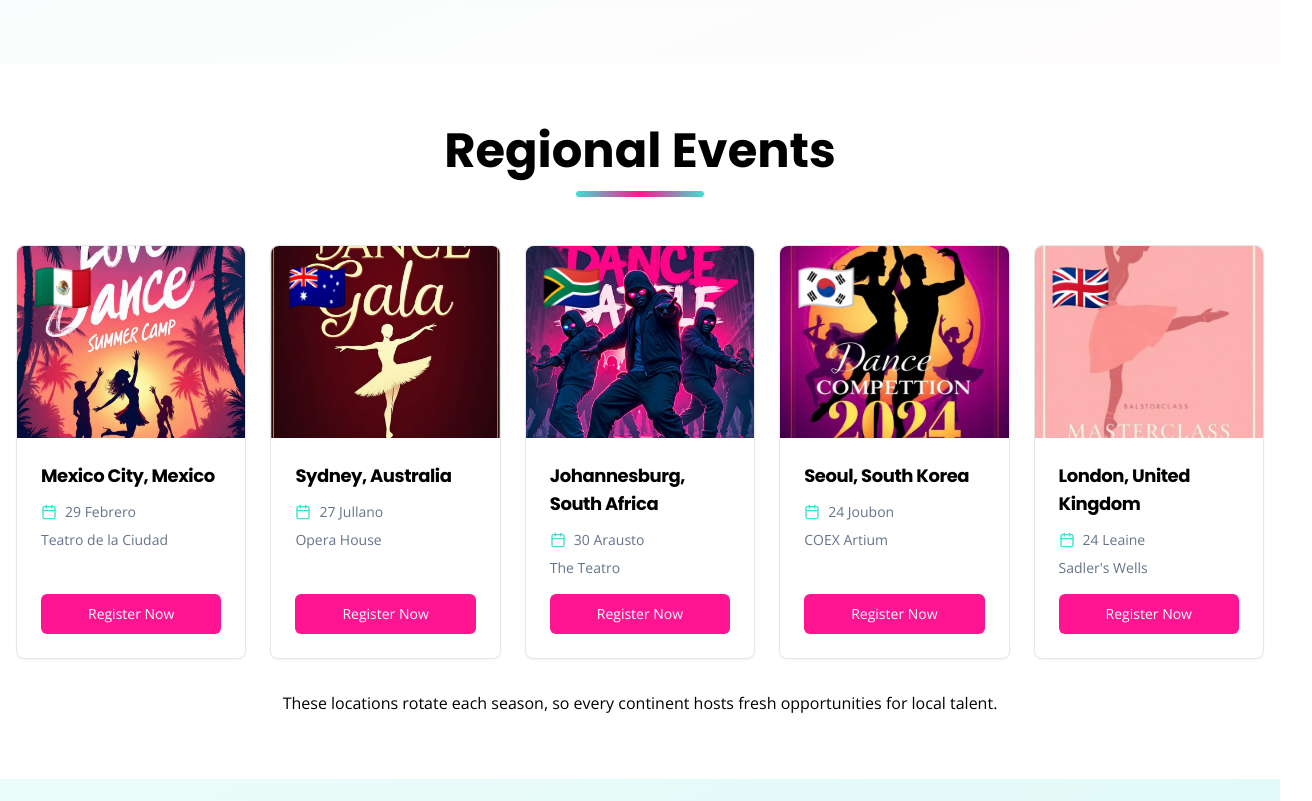
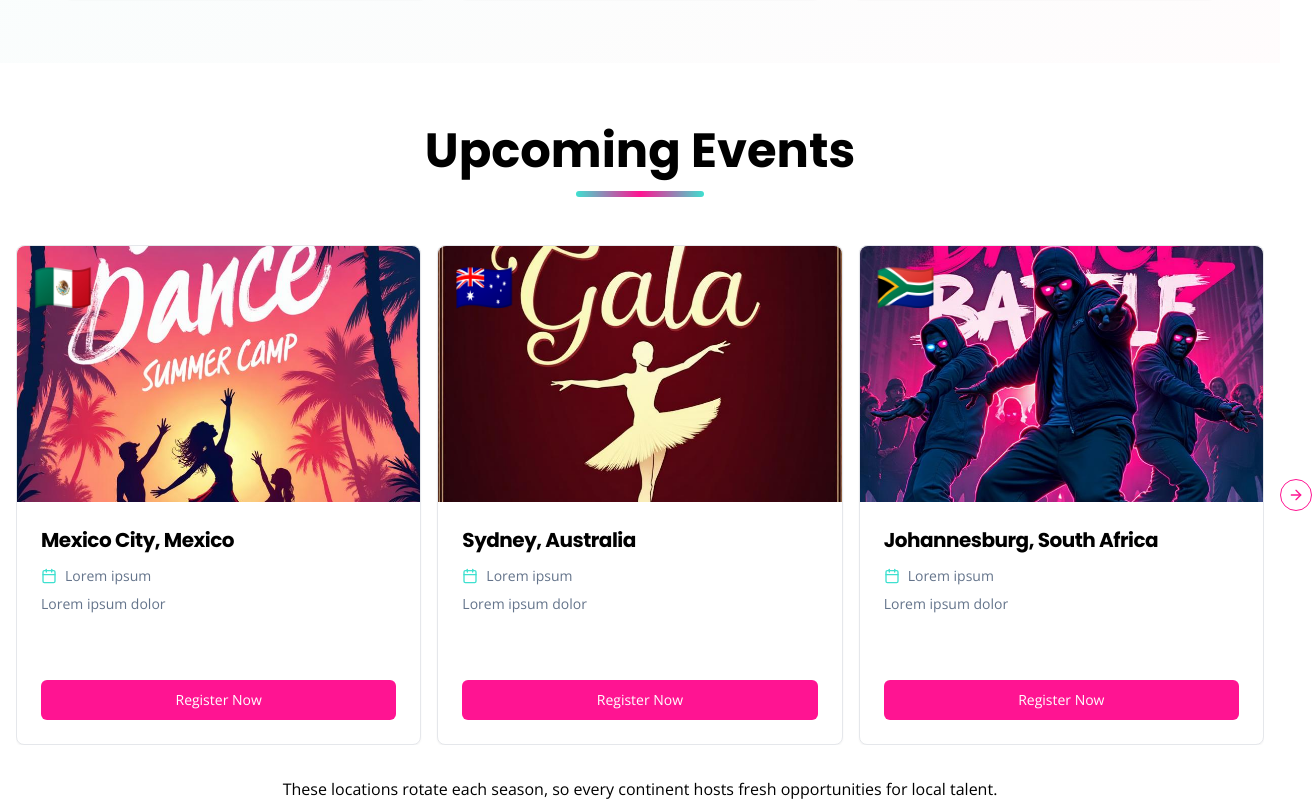
Before and after one commit to Graphiqueartem/load-and-bloom, a React (Vite) app: page / in a window 1280 px wide. Shown: the part 2103-2904 px from the top of the page, 1312 px wide, since content can reach past the window. Built offline with nearby package versions, Linux system fonts and the light colour scheme; no server answers; the database is empty; a web font is replaced by a local one.

Commit message:
Update homepage content

```diff
--- a/src/pages/Home.tsx
+++ b/src/pages/Home.tsx
@@ -201,28 +201,35 @@ const Home = () => {
         </div>
       </section>
 
-      {/* Regional Events - 5 Cities */}
+      {/* Upcoming Events Carousel */}
       <section className="py-8 md:py-16 bg-background">
         <div className="w-full px-4">
           <div className="text-center mb-8 md:mb-12">
             <h2 className="text-3xl md:text-4xl lg:text-5xl font-poppins font-bold text-foreground mb-4">
-              Regional Events
+              Upcoming Events
             </h2>
             <div className="h-1.5 w-32 bg-gradient-to-r from-primary via-accent to-primary rounded-full mx-auto"></div>
           </div>
 
-          {/* Events Grid */}
           <div className="max-w-7xl mx-auto">
-            <div className="grid grid-cols-1 sm:grid-cols-2 lg:grid-cols-5 gap-6">
+            <Carousel
+              opts={{
+                align: "start",
+                loop: true,
+              }}
+              className="w-full"
+            >
+              <CarouselContent className="-ml-2 md:-ml-4">
                 {[
-                { city: 'Mexico City, Mexico', date: '29 Febrero', venue: 'Teatro de la Ciudad', icon: '🇲🇽', image: eventPoster1 },
-                { city: 'Sydney, Australia', date: '27 Jullano', venue: 'Opera House', icon: '🇦🇺', image: eventPoster2 },
-                { city: 'Johannesburg, South Africa', date: '30 Arausto', venue: 'The Teatro', icon: '🇿🇦', image: eventPoster3 },
-                { city: 'Seoul, South Korea', date: '24 Joubon', venue: 'COEX Artium', icon: '🇰🇷', image: eventPosterCompetition },
-                { city: 'London, United Kingdom', date: '24 Leaine', venue: 'Sadler\'s Wells', icon: '🇬🇧', image: eventPosterMasterclass },
+                  { city: 'Mexico City, Mexico', date: 'Lorem ipsum', venue: 'Lorem ipsum dolor', icon: '🇲🇽', image: eventPoster1 },
+                  { city: 'Sydney, Australia', date: 'Lorem ipsum', venue: 'Lorem ipsum dolor', icon: '🇦🇺', image: eventPoster2 },
+                  { city: 'Johannesburg, South Africa', date: 'Lorem ipsum', venue: 'Lorem ipsum dolor', icon: '🇿🇦', image: eventPoster3 },
+                  { city: 'Seoul, South Korea', date: 'Lorem ipsum', venue: 'Lorem ipsum dolor', icon: '🇰🇷', image: eventPosterCompetition },
+                  { city: 'London, United Kingdom', date: 'Lorem ipsum', venue: 'Lorem ipsum dolor', icon: '🇬🇧', image: eventPosterMasterclass },
                 ].map((event, index) => (
-                <Card key={index} className="hover:shadow-2xl hover:-translate-y-2 transition-all duration-300 h-full flex flex-col">
-                  <div className="relative h-48 overflow-hidden rounded-t-lg">
+                  <CarouselItem key={index} className="pl-2 md:pl-4 md:basis-1/2 lg:basis-1/3">
+                    <Card className="hover:shadow-2xl hover:-translate-y-2 transition-all duration-300 h-[500px] flex flex-col">
+                      <div className="relative h-64 overflow-hidden rounded-t-lg">
                         <img
                           src={event.image}
                           alt={event.city}
@@ -231,7 +238,7 @@ const Home = () => {
                         <div className="absolute top-4 left-4 text-5xl">{event.icon}</div>
                       </div>
                       <CardHeader className="pb-3">
-                    <CardTitle className="text-lg font-poppins">{event.city}</CardTitle>
+                        <CardTitle className="text-xl font-poppins">{event.city}</CardTitle>
                       </CardHeader>
                       <CardContent className="flex-1 flex flex-col justify-between pt-0">
                         <div className="space-y-2 mb-4">
@@ -241,13 +248,17 @@ const Home = () => {
                           </div>
                           <p className="text-sm text-muted-foreground">{event.venue}</p>
                         </div>
-                    <Button className="w-full bg-neon-pink hover:bg-neon-pink/90 text-white" asChild>
+                        <Button className="w-full" asChild>
                           <Link to="/registration">Register Now</Link>
                         </Button>
                       </CardContent>
                     </Card>
+                  </CarouselItem>
                 ))}
-            </div>
+              </CarouselContent>
+              <CarouselPrevious className="hidden md:flex" />
+              <CarouselNext className="hidden md:flex" />
+            </Carousel>
           </div>
 
           <p className="text-center text-foreground mt-6 md:mt-8 max-w-3xl mx-auto text-sm md:text-base">
@@ -431,48 +442,28 @@ const Home = () => {
         </div>
       </section>
 
-      {/* Sponsors + Shop - 2 Columns */}
+      {/* Sponsors Strip */}
       <section className="py-8 md:py-16 bg-muted/30">
         <div className="w-full px-4">
-          <div className="grid md:grid-cols-2 gap-12 max-w-7xl mx-auto">
+          <div className="max-w-6xl mx-auto text-center space-y-8">
+            <div>
+              <h2 className="text-3xl md:text-4xl font-poppins font-bold text-foreground mb-4">
+                Presented with Our Global Partners
+              </h2>
+              <div className="h-1 w-24 bg-gradient-to-r from-primary to-accent rounded-full mx-auto"></div>
+            </div>
 
-            {/* Sponsors Column */}
-            <div className="space-y-6">
-              <div className="text-center md:text-left">
-                <h2 className="text-3xl font-poppins font-bold text-foreground mb-4">
-                  Sponsors
-                </h2>
-                <div className="h-1 w-24 bg-gradient-to-r from-primary to-accent rounded-full mx-auto md:mx-0"></div>
-              </div>
-              <div className="flex flex-wrap gap-6">
+            <div className="flex flex-wrap justify-center items-center gap-8">
               {[1, 2, 3, 4, 5].map((sponsor) => (
-                  <div key={sponsor} className="w-32 h-20 bg-white rounded-lg shadow-lg flex items-center justify-center hover:shadow-xl transition-shadow">
-                    <span className="text-xs text-muted-foreground font-semibold">Logo {sponsor}</span>
+                <div key={sponsor} className="w-48 h-20 bg-white rounded-lg shadow-lg flex items-center justify-center hover:shadow-xl transition-shadow">
+                  <span className="text-sm text-muted-foreground font-semibold">Sponsor Logo {sponsor}</span>
                 </div>
               ))}
             </div>
-              <Button size="lg" className="w-full md:w-auto" variant="outline" asChild>
+
+            <Button size="lg" variant="outline" asChild>
               <Link to="/sponsors">Become a Sponsor</Link>
             </Button>
-            </div>
-
-            {/* Shop Column */}
-            <div className="space-y-6">
-              <div className="text-center md:text-left">
-                <h2 className="text-3xl font-poppins font-bold text-foreground mb-4">
-                  Shop
-                </h2>
-                <div className="h-1 w-24 bg-gradient-to-r from-primary to-accent rounded-full mx-auto md:mx-0"></div>
-              </div>
-              <div className="grid grid-cols-3 gap-4">
-                {[1, 2, 3].map((item) => (
-                  <div key={item} className="aspect-square bg-muted rounded-lg shadow-lg hover:shadow-xl transition-shadow"></div>
-                ))}
-              </div>
-              <Button size="lg" className="w-full md:w-auto" asChild>
-                <Link to="/shop">Shop the Collection</Link>
-              </Button>
-            </div>
           </div>
         </div>
       </section>
```
Lines whose indentation alone changed are shown as unchanged.
